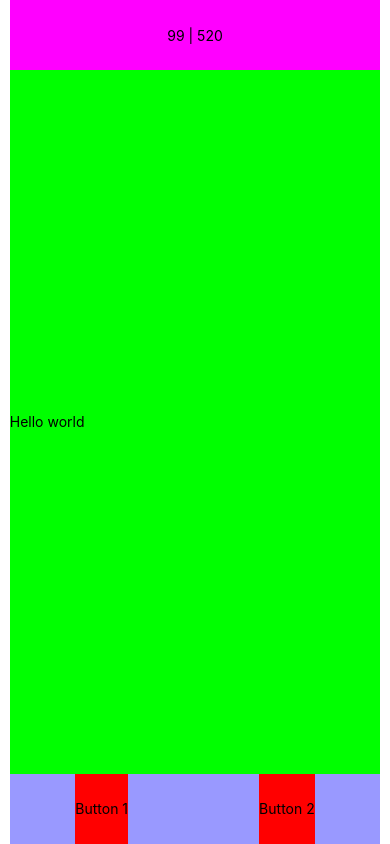
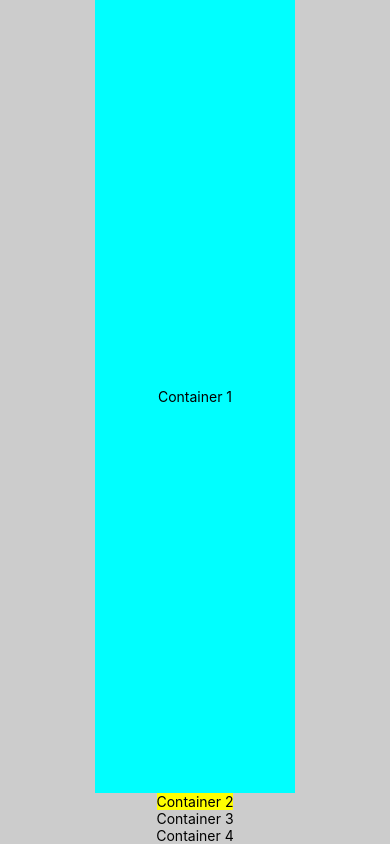
Before and after one commit to seattle-tolls/react-native, a React Native app: screen / in a window 390 px wide. Built offline with nearby package versions, Linux system fonts and the light colour scheme; no server answers.

Commit message:
Restart the layout

```diff
--- a/App.js
+++ b/App.js
@@ -3,7 +3,7 @@ import React from 'react'
 import { Provider } from 'react-redux'
 import store from './redux/store'
 
-import MainContainer from './components/MainContainer'
+import MainContainer from './components/main-container'
 
 // TODO: Split my code
 // TODO: Work on the style sheet
--- a/components/CurrTime.js
+++ /dev/null
@@ -1,30 +0,0 @@
-import React from 'react'
-import { StyleSheet, Text, View } from 'react-native'
-
-const CurrTime = ({ currTime }) => {
-  const {
-    dayName, goodToGo,
-    holidayName, payByMail,
-    schedule,
-  } = currTime
-
-  return (
-    <View style={styles.timeSchedule}>
-      <Text>{holidayName}</Text>
-      <Text>{dayName}</Text>
-      <Text>{`GoodToGo: ${goodToGo}`}</Text>
-      <Text>{`PayByPhone: ${payByMail}`}</Text>
-      <Text>{schedule}</Text>
-    </View>
-  )
-}
-export default CurrTime
-
-const styles = StyleSheet.create({
-  timeSchedule: {
-    flex: 1,
-    alignItems: 'center',
-    justifyContent: 'center',
-    backgroundColor: '#cf0',
-  },
-})
--- a/components/GraphView.js
+++ /dev/null
@@ -1,39 +0,0 @@
-import React from 'react'
-import { StyleSheet, View, Dimensions } from 'react-native'
-import Svg, { Circle, Rect, G } from 'react-native-svg'
-
-import * as scale from 'd3-scale'
-import * as shape from 'd3-shape'
-import * as d3Array from 'd3-array'
-
-const d3 = { scale, shape }
-
-// const { Path } = Svg
-const { width } = Dimensions
-const height = 200
-
-const GraphView = ({ currSchedule }) => {
-  const timesArray = [20, 50, 80, 30, 55, 20]
-
-  return (
-    <View style={styles.graphView}>
-      <Svg {...{ width, height }}>
-        <G>
-          {timesArray.map((rec, i) =>
-            <Rect key={i} width={10} height={rec} x={10*i} y={10} fill="blue" rx={5} ry={5}/>
-          )}
-        </G>
-      </Svg>
-    </View>
-  )
-}
-
-export default GraphView
-
-const styles = StyleSheet.create({
-  graphView: {
-    flex: 1,
-    justifyContent: 'center',
-    backgroundColor: '#0f0',
-  },
-})
--- a/components/MainContainer.js
+++ /dev/null
@@ -1,51 +0,0 @@
-import React, { useEffect } from 'react'
-import { SafeAreaView, StyleSheet, Text, View } from 'react-native'
-import { connect } from 'react-redux'
-import { fetchTollInfo } from '../redux/actions/toll'
-
-import MainNav from './MainNav'
-import MainView from './MainView'
-import RoadToggle from './RoadToggle'
-
-const Container = (props) =>
-  <View style={styles.mainContainer}>
-    {props.children}
-  </View>
-
-const MainContainer = ({ fetchTollInfo }) => {
-
-  useEffect(() => {
-    fetchTollInfo()
-  }, [])
-
-  return (
-    <SafeAreaView style={styles.safeArea}>
-      <Container>
-        <RoadToggle />
-        <MainView />
-        <MainNav />
-      </Container>
-    </SafeAreaView>
-  )
-}
-
-const mapDispatchToProps = {
-  fetchTollInfo,
-}
-
-export default connect(null, mapDispatchToProps)(MainContainer)
-
-const styles = StyleSheet.create({
-  safeArea: {
-    flex: 1,
-    alignItems: 'center',
-    justifyContent: 'center',
-  },
-
-  mainContainer: {
-    flex: 1,
-    alignItems: 'stretch',
-    justifyContent: 'space-between',
-    width: '95%',
-  },
-})
--- a/components/MainNav.js
+++ /dev/null
@@ -1,45 +0,0 @@
-import React from 'react'
-import { StyleSheet, Text, View, TouchableHighlight } from 'react-native'
-
-const Btn = (props) => {
-  const handleClick = () => {
-    console.log(props.name)
-  }
-
-  return (
-    <TouchableHighlight style={styles.btn} onPress={handleClick}>
-      <Text style={styles.btnText}>{props.name}</Text>
-    </TouchableHighlight>
-  )
-}
-
-const MainNav = () =>
-  <View style={styles.mainNav}>
-    <Btn name="Button 1" />
-    <Btn name="Button 2" />
-  </View>
-
-export default MainNav
-
-const styles = StyleSheet.create({
-  mainNav: {
-    flex: 1,
-    backgroundColor: '#99f',
-    justifyContent: 'space-around',
-    alignContent: 'stretch',
-    flexDirection: 'row',
-    height: '10%',
-
-  },
-  btn: {
-    // flex: 1,
-    backgroundColor: '#f00',
-    alignItems: 'center',
-    justifyContent: 'center',
-  },
-  btnText: {
-    // alignContent: 'center',
-    // justifyContent: 'center',
-    // height: '10%'
-  },
-})
--- a/components/MainView.js
+++ /dev/null
@@ -1,37 +0,0 @@
-import React from 'react'
-import { StyleSheet, View, Text } from 'react-native'
-import CurrTime from './CurrTime'
-import GraphView from './GraphView'
-import ScheduleView from './ScheduleView'
-
-import { connect } from 'react-redux'
-
-import { currentTimeInfo, todayScheduleAsArray } from '../redux/reducers'
-
-const MainView = ({ currentTimeInfo, todaySchedule }) => {
-
-  return (
-    <View style={styles.mainView}>
-      {/* {currentTimeInfo && <CurrTime currTime={currentTimeInfo} />}
-      {todaySchedule && <ScheduleView currSchedule={todaySchedule} />}
-      {todaySchedule && <GraphView currSchedule={todaySchedule} />} */}
-
-      <Text>Hello world</Text>
-    </View>
-  )
-}
-
-const mapStateToProps = (state) => ({
-  // currentTimeInfo: currentTimeInfo(state),
-  // todaySchedule: todayScheduleAsArray(state),
-})
-
-export default connect(mapStateToProps)(MainView)
-
-const styles = StyleSheet.create({
-  mainView: {
-    flex: 10,
-    justifyContent: 'center',
-    backgroundColor: '#0f0',
-  },
-})
--- a/components/RoadToggle.js
+++ /dev/null
@@ -1,18 +0,0 @@
-import React from 'react'
-import { StyleSheet, Text, View } from 'react-native'
-
-const RoadToggle = () =>
-  <View style={styles.roadToggle}>
-    <Text>99 | 520</Text>
-  </View>
-
-export default RoadToggle
-
-const styles = StyleSheet.create({
-  roadToggle: {
-    flex: 1,
-    backgroundColor: '#f0f',
-    alignItems: 'center',
-    justifyContent: 'center',
-  },
-})
--- a/components/ScheduleView.js
+++ /dev/null
@@ -1,32 +0,0 @@
-import React from 'react'
-import { StyleSheet, Text, View, FlatList } from 'react-native'
-
-function Item({ props }) {
-  return (
-    <View>
-      <Text>{props.goodToGo}</Text>
-      <Text>{props.payByMail}</Text>
-      <Text>{props.schedule}</Text>
-    </View>
-  )
-}
-
-const ScheduleView = ({ currSchedule }) =>
-  <View style={styles.scheduleView}>
-    <FlatList
-      data={currSchedule}
-      renderItem={({ item }) => <Item props={item} />}
-      keyExtractor={item => item.id}
-    />
-  </View>
-
-export default ScheduleView
-
-const styles = StyleSheet.create({
-  scheduleView: {
-    flex: 1,
-    backgroundColor: '#ff0',
-    alignItems: 'center',
-    justifyContent: 'center',
-  },
-})
--- /dev/null
+++ b/components/main-container/index.js
@@ -0,0 +1,83 @@
+import React, { useEffect, Fragment } from 'react'
+import { SafeAreaView, StyleSheet, Text, View, Dimensions } from 'react-native'
+import { connect } from 'react-redux'
+
+import { fetchTollInfo } from '../../redux/actions/toll'
+
+let { width, height } = Dimensions.get('window')
+console.log({ width, height })
+
+const Container = (props) =>
+  <View style={styles.mainContainer}>
+    {props.children}
+  </View>
+
+const FakeContainer = ({ str, style }) =>
+<View style={style}>
+    <Text >{str}</Text>
+</View>
+
+
+const MainContainer = ({ fetchTollInfo }) => {
+
+  useEffect(() => {
+    // fetchTollInfo()
+  }, [])
+
+
+  // TODO: get a few rough components to see how they fit
+
+  return (
+    <SafeAreaView style={styles.safeArea}>
+
+      <FakeContainer str={'Container 1'} style={styles.style1} />
+      <FakeContainer str={'Container 2'} style={styles.style2} />
+      <FakeContainer str={'Container 3'} style={styles.style3} />
+      <FakeContainer str={'Container 4'} style={styles.style4} />
+    </SafeAreaView>
+  )
+}
+
+const mapDispatchToProps = {
+  fetchTollInfo: fetchTollInfo,
+}
+
+export default connect(null, mapDispatchToProps)(MainContainer)
+
+const styles = StyleSheet.create({
+  safeArea: {
+    flex: 1,
+    alignItems: 'center',
+    justifyContent: 'center',
+    backgroundColor: '#ccc',
+  },
+
+  style1: {
+    backgroundColor: 'cyan',
+    alignItems: 'center',
+    justifyContent: 'center',
+    flex: 1,
+    width: 200,
+    height: 200
+  },
+
+
+  style2: {
+    backgroundColor: 'yellow',
+  },
+
+  style3: {
+    // backgroundColor: 'magenta',
+  },
+
+  style4: {
+    color: '#2196f3',
+  },
+
+  // mainContainer: {
+  //   flex: 1,
+  //   alignItems: 'stretch',
+  //   justifyContent: 'space-between',
+  //   width: '95%',
+  // },
+})
```
